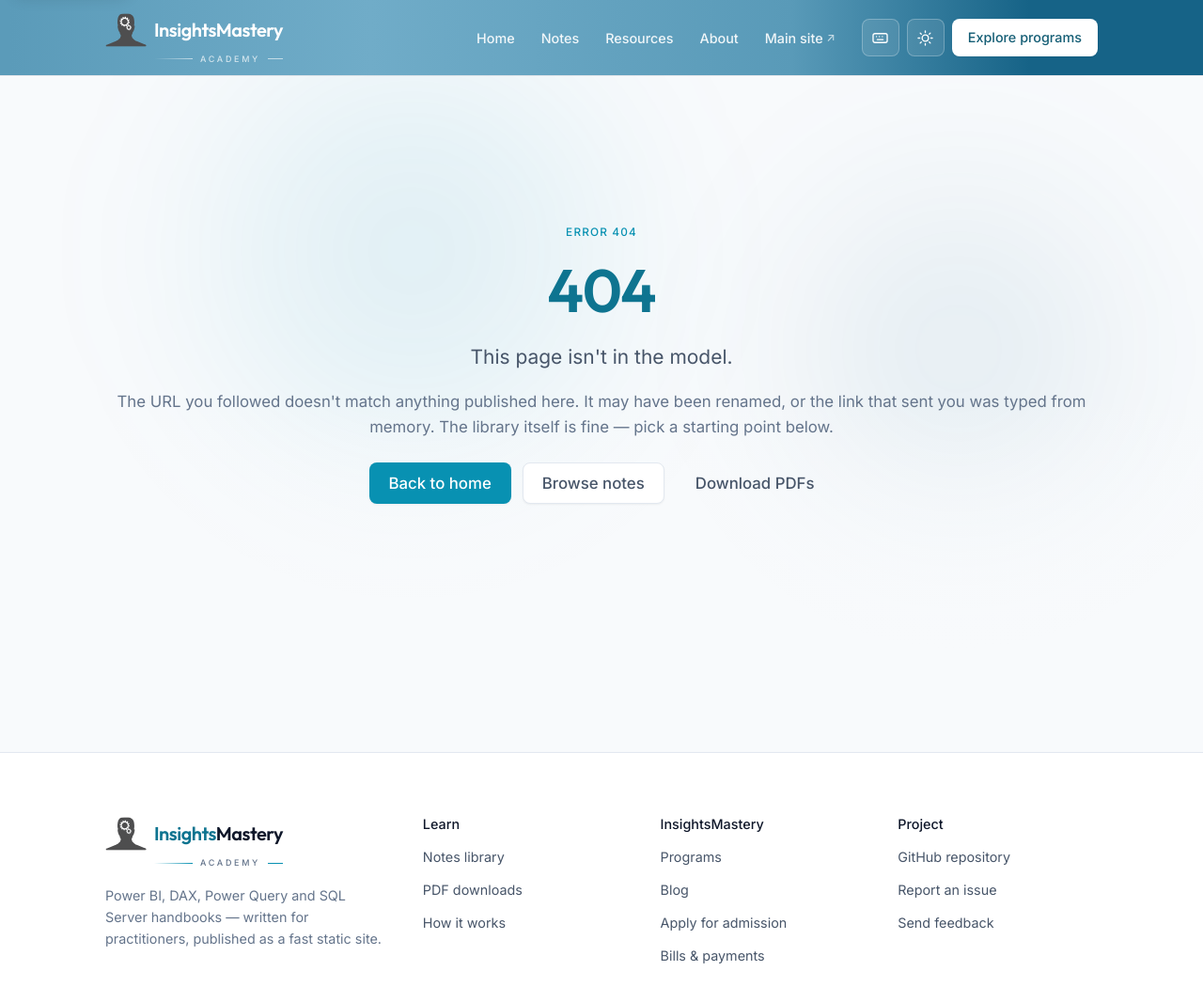
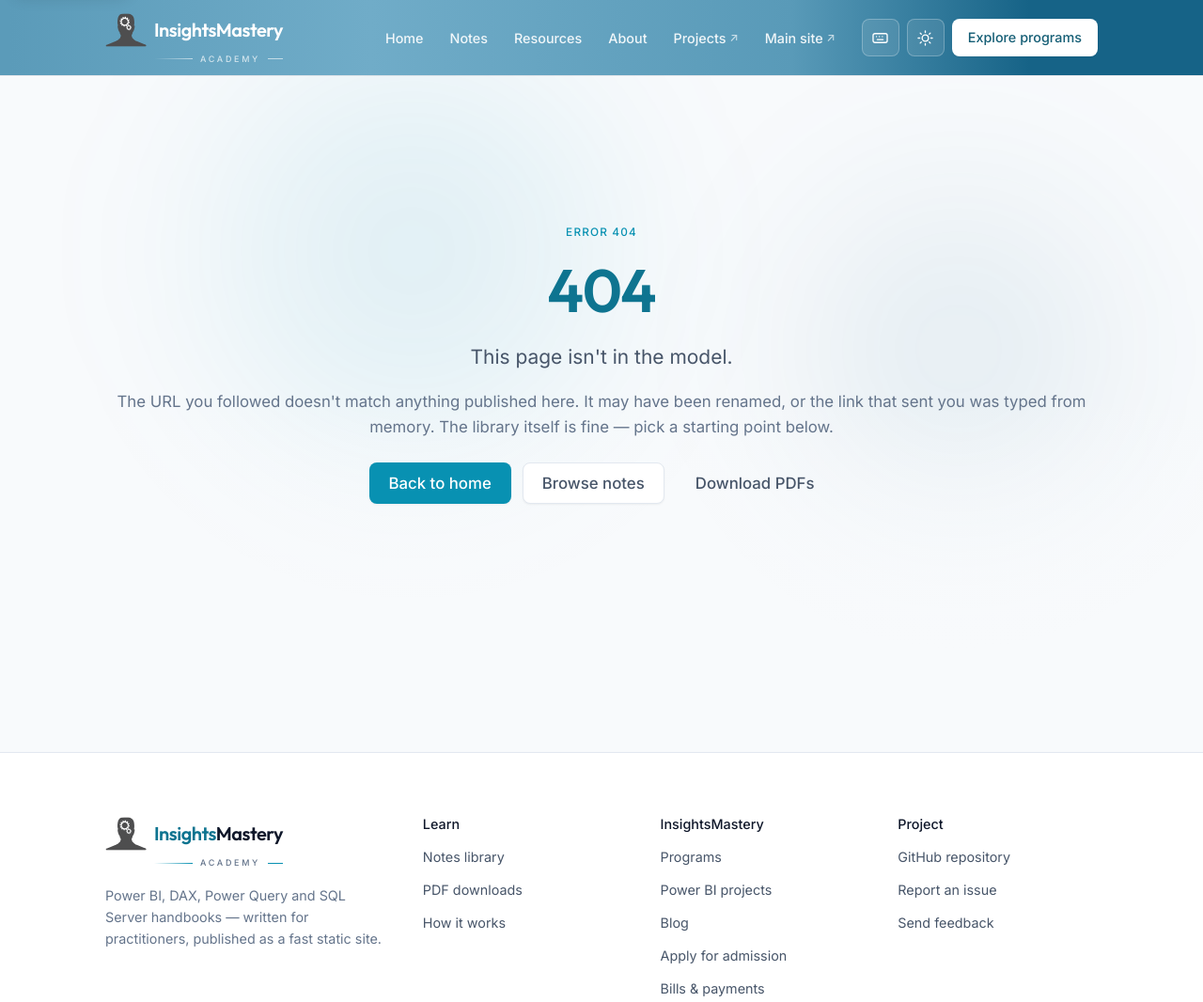
Before and after one commit to insightsmastry-gif/insightsmastery-academy, a website with bundled scripts: page 404.html in a window 1280 px wide. Shown: the top 1066 px of the page at 94% size. Built offline with nearby package versions, Linux system fonts and the light colour scheme.

Commit message:
Link the Power BI projects site from header and footer; keep nav on one line

```diff
--- a/404.html
+++ b/404.html
@@ -58,6 +58,7 @@
       <a class="nav-link" data-nav="notes" href="notes.html">Notes</a>
       <a class="nav-link" data-nav="resources" href="resources.html">Resources</a>
       <a class="nav-link" data-nav="about" href="about.html">About</a>
+      <a class="nav-link nav-link--external" href="https://project.insightsmastry.in/" rel="noopener">Projects</a>
       <a class="nav-link nav-link--external" href="https://www.insightsmastry.in/" rel="noopener">Main site</a>
     </nav>
 
@@ -81,6 +82,7 @@
     <a class="nav-link" data-nav="notes" href="notes.html">Notes</a>
     <a class="nav-link" data-nav="resources" href="resources.html">Resources</a>
     <a class="nav-link" data-nav="about" href="about.html">About</a>
+    <a class="nav-link nav-link--external" href="https://project.insightsmastry.in/" rel="noopener">Projects</a>
     <a class="nav-link nav-link--external" href="https://www.insightsmastry.in/" rel="noopener">Main site</a>
     <a class="btn btn--primary" href="https://www.insightsmastry.in/courses" rel="noopener">Explore programs</a>
   </div>
@@ -132,6 +134,7 @@
     <nav class="site-footer__nav" aria-label="InsightsMastery">
       <p class="site-footer__heading">InsightsMastery</p>
       <a href="https://www.insightsmastry.in/courses" rel="noopener">Programs</a>
+      <a href="https://project.insightsmastry.in/" rel="noopener">Power BI projects</a>
       <a href="https://www.insightsmastry.in/blog" rel="noopener">Blog</a>
       <a href="https://www.insightsmastry.in/admission" rel="noopener">Apply for admission</a>
       <a href="https://www.insightsmastry.in/billing" rel="noopener">Bills &amp; payments</a>
--- a/assets/css/components.css
+++ b/assets/css/components.css
@@ -304,7 +304,7 @@ textarea.input { min-height: 8rem; line-height: var(--leading-normal); resize: v
 .nav-link {
   position: relative; display: inline-flex; align-items: center;
   min-height: 40px; padding: var(--space-2) var(--space-3); border-radius: var(--radius-sm);
-  color: rgba(255, 255, 255, 0.9); font-size: var(--step--1); font-weight: 500; text-decoration: none;
+  color: rgba(255, 255, 255, 0.9); font-size: var(--step--1); font-weight: 500; text-decoration: none; white-space: nowrap;
   transition: background-color var(--dur-2) var(--ease-out), color var(--dur-2) var(--ease-out);
 }
 .nav-link:hover { background: rgba(255, 255, 255, 0.12); color: #ffffff; }
@@ -355,7 +355,7 @@ textarea.input { min-height: 8rem; line-height: var(--leading-normal); resize: v
 }
 
 @media (min-width: 560px) { .site-header__cta { display: inline-flex; } }
-@media (min-width: 1024px) {
+@media (min-width: 1200px) {
   .site-nav { display: flex; }
   .nav-toggle, .site-header__panel { display: none; }
 }
```
Also changed, not shown: about.html (+3 -0 lines), index.html (+3 -0 lines), notes.html (+3 -0 lines), resources.html (+3 -0 lines), templates/note.html (+3 -0 lines).
